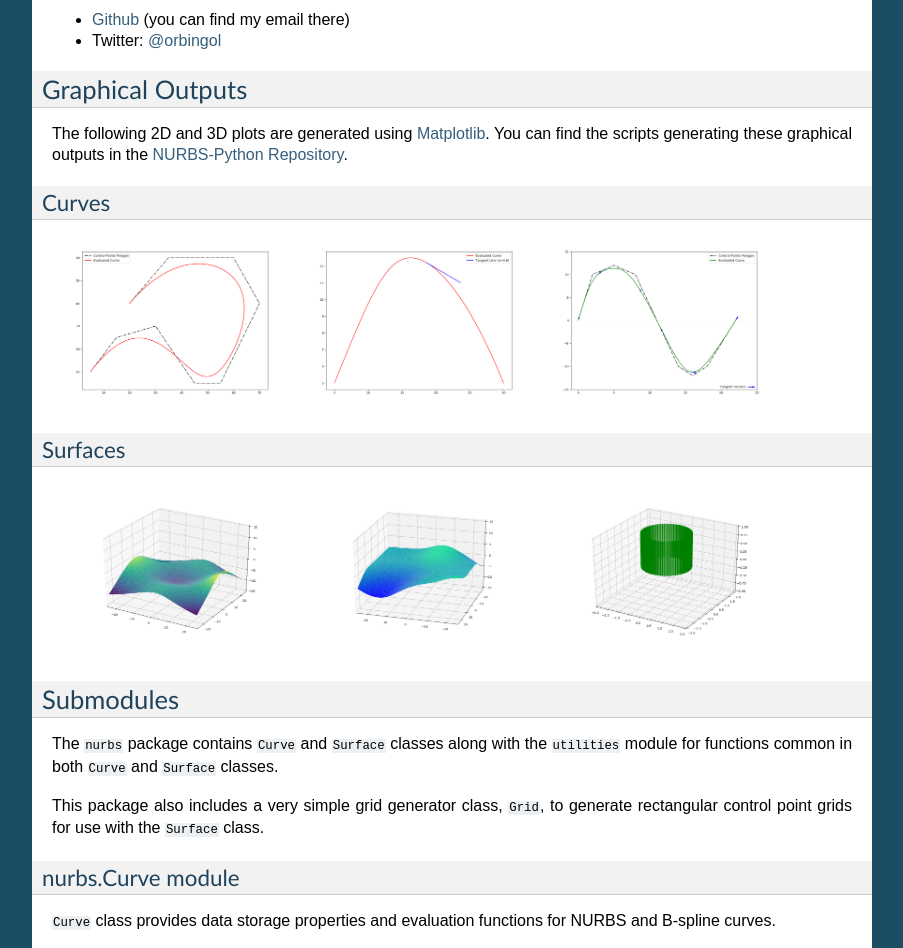
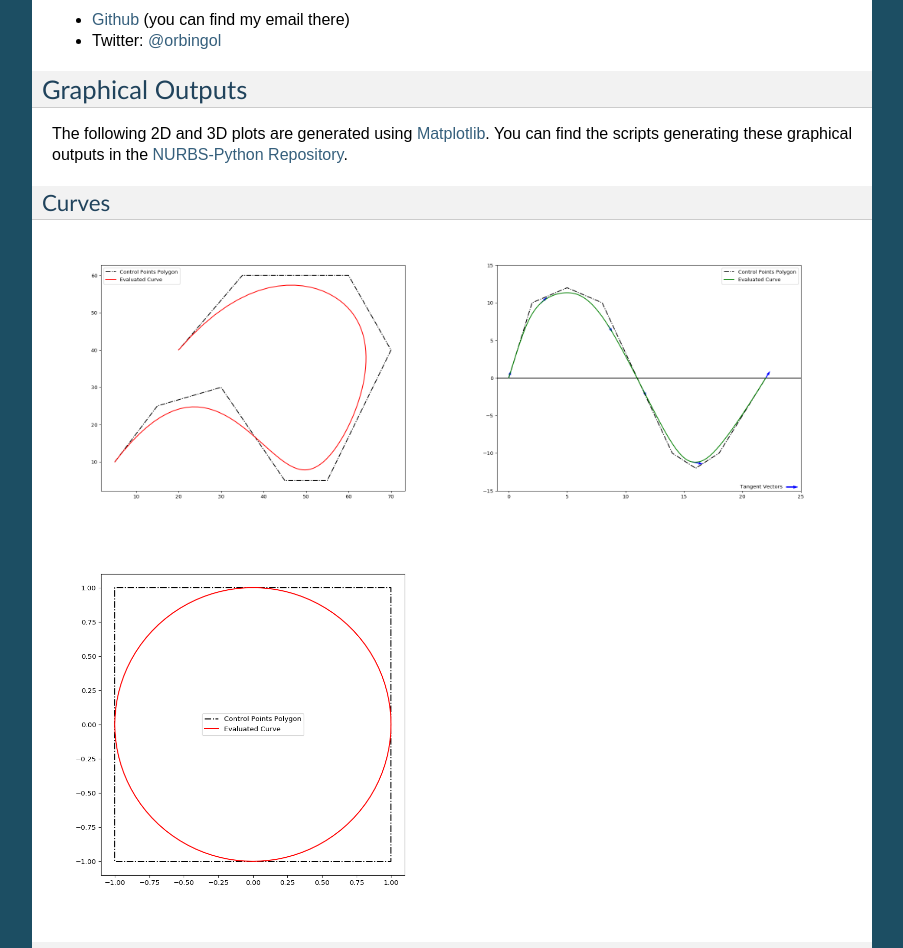
Before and after one commit to orbingol/NURBS-Python, a Sphinx documentation site: the page built from docs/index.rst, in a window 1280 px wide. Shown: the part 764-1712 px from the top of the page, without its empty margins (198-1101 px from the left). Built offline with Sphinx 7.4.7, drawn with Linux system fonts in a browser that asks for light colours; formulas are drawn with MathJax 3; grey boxes are pictures that could not be loaded.

Commit message:
Documentation updates

```diff
--- a/docs/index.rst
+++ b/docs/index.rst
@@ -45,30 +45,30 @@ Curves
 ^^^^^^
 
 .. image:: ../ex_curve01.png
-    :width: 30%
-    :alt: Curve example 1
-
-.. image:: ../ex_curve02.png
-    :width: 30%
-    :alt: Curve example 2
+    :width: 49%
+    :alt: Curve example
 
 .. image:: ../ex_curve03.png
-    :width: 30%
-    :alt: Curve example 3
+    :width: 49%
+    :alt: Curve example with tangents as quiver plits
+
+.. image:: ../ex_curve04.png
+    :width: 49%
+    :alt: A full circle using NURBS
 
 Surfaces
 ^^^^^^^^
 
 .. image:: ../ex_surface01.png
-    :width: 30%
+    :width: 49%
     :alt: Surface example 1
 
 .. image:: ../ex_surface02.png
-    :width: 30%
+    :width: 49%
     :alt: Surface example 2
 
 .. image:: ../ex_surface03.png
-    :width: 30%
+    :width: 49%
     :alt: Surface example 3
 
 Submodules
```
Also changed, not shown: README.md (+2 -2 lines).
